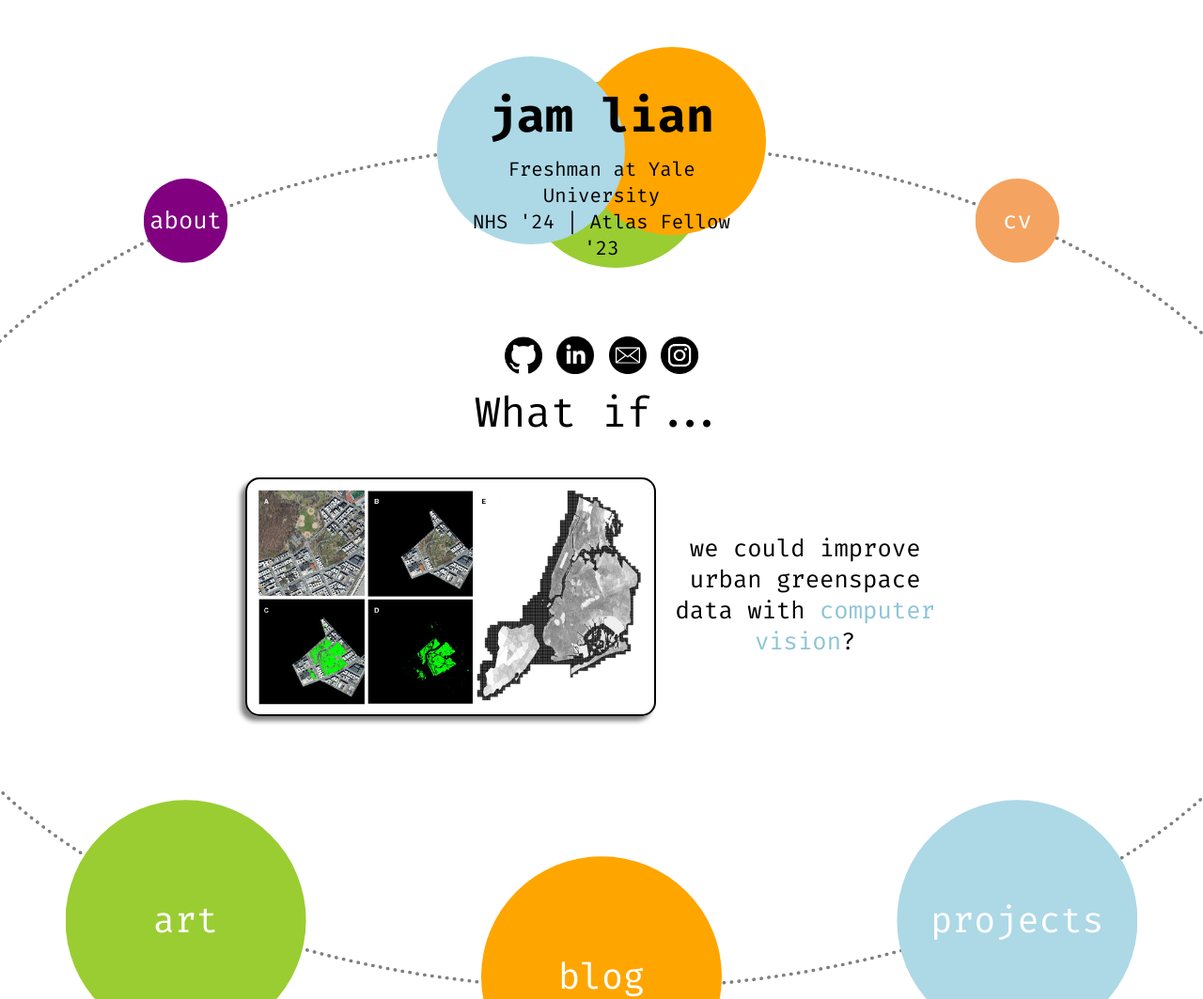
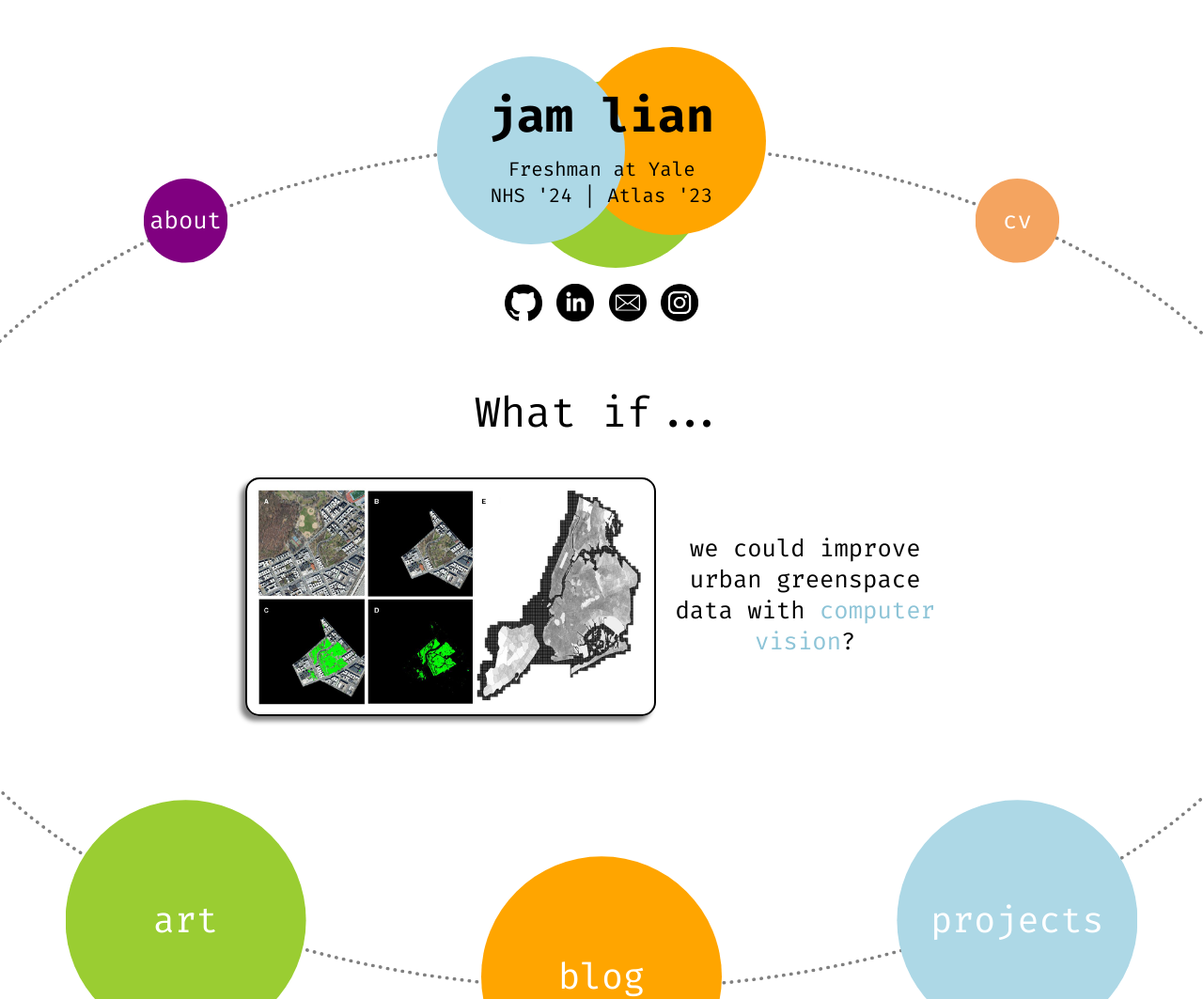
Before and after one commit to pbnjam-es/pbnjam.es, a Flask app: page / in a window 1280 px wide; the page is wider, and only the part inside the window is pictured. Shown: the top 1063 px of that part at 94% size. Run offline with Flask 3, Linux system fonts and the light colour scheme.

Commit message:
fixing year update

```diff
--- a/templates/index.html
+++ b/templates/index.html
@@ -18,7 +18,7 @@
     </div>
     <div id="namebar">
         <h1 id="name">Jam Lian</h1>
-        <h5 id="tagline">Freshman at Yale University<br> NHS '24 | Atlas Fellow '23 </h5>
+        <h5 id="tagline">Freshman at Yale <br> NHS '24 | Atlas '23 </h5>
         <div id="socials">
             <a href="https://github.com/JamesxGamesYT"><img src="/static/media/Github.png" alt="Github"></a>
             <a href="https://www.linkedin.com/in/james-lian-2b0a69278/"><img src="/static/media/Linkedin.png" alt="Linkedin"></a>
```
